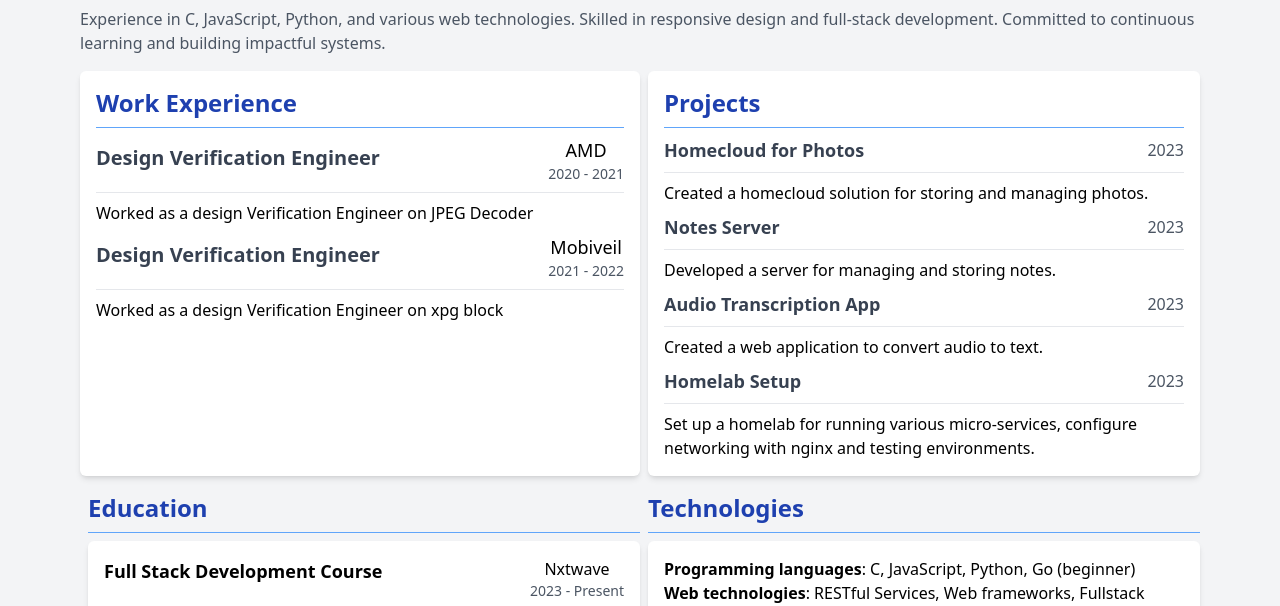
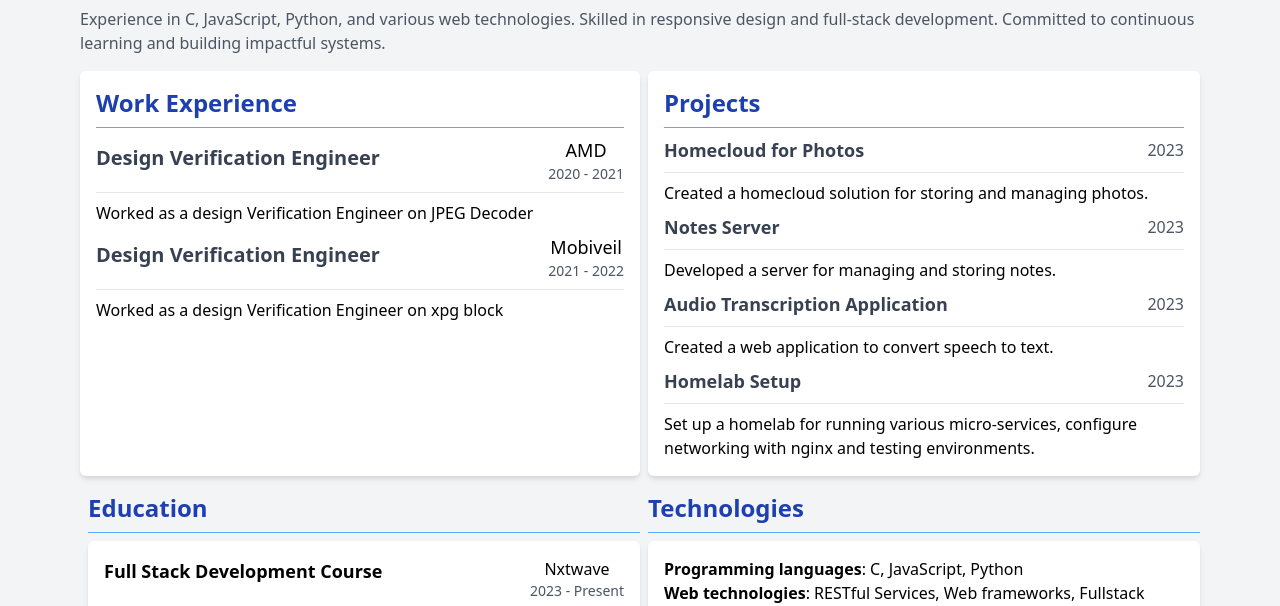
Before and after one commit to nike1996/nike1996, a plain HTML site: page docs/resume.html in a window 1280 px wide. Shown: the part 98-704 px from the top of the page. Drawn offline with Linux system fonts and the light colour scheme.

Commit message:
add audio transcription in resume.html

```diff
--- a/docs/resume.html
+++ b/docs/resume.html
@@ -107,12 +107,12 @@
                         </div>
                              <div>
                             <div class="flex flex-row justify-between items-center">
-                                <h3 class="font-semibold text-gray-700 text-lg">Audio Transcription App</h3>
+                                <h3 class="font-semibold text-gray-700 text-lg">Audio Transcription Application</h3>
                                 <p class="text-gray-600">2023</p>
                             </div>
                             <hr class="my-2">
                             <p>
-                                Created a web application to convert audio to text.
+                                Created a web application to convert speech to text.
                             </p>
                         </div>
                         <div>
@@ -162,11 +162,11 @@
                     <h2 class="text-2xl font-bold mb-2 text-blue-800">Technologies</h2>
                     <hr class="my-2 border-1 border-blue-400">
                     <div class="bg-white p-4 shadow-md rounded-md">
-                        <h2><strong>Programming languages</strong>: C, JavaScript, Python, Go (beginner)</h2>
+                        <h2><strong>Programming languages</strong>: C, JavaScript, Python</h2>
                         <h2><strong>Web technologies</strong>: RESTful Services, Web frameworks, Fullstack applications,
                             Browser API, Node.js, Express, SQL, HTML, CSS, React, Responsive Design</h2>
                         <h2><strong>Database</strong>: PostgreSQL, Sqlite</h2>
-                        <h2><strong>Others</strong>: GCP, Linux, Docker, Networking Basics, Vim, Tmux, Bash,
+                        <h2><strong>Others</strong>: GCP, Linux, Networking Basics, Vim, Tmux, Bash,
                             Git, HTTP</h2>
                     </div>
                 </section>
```
